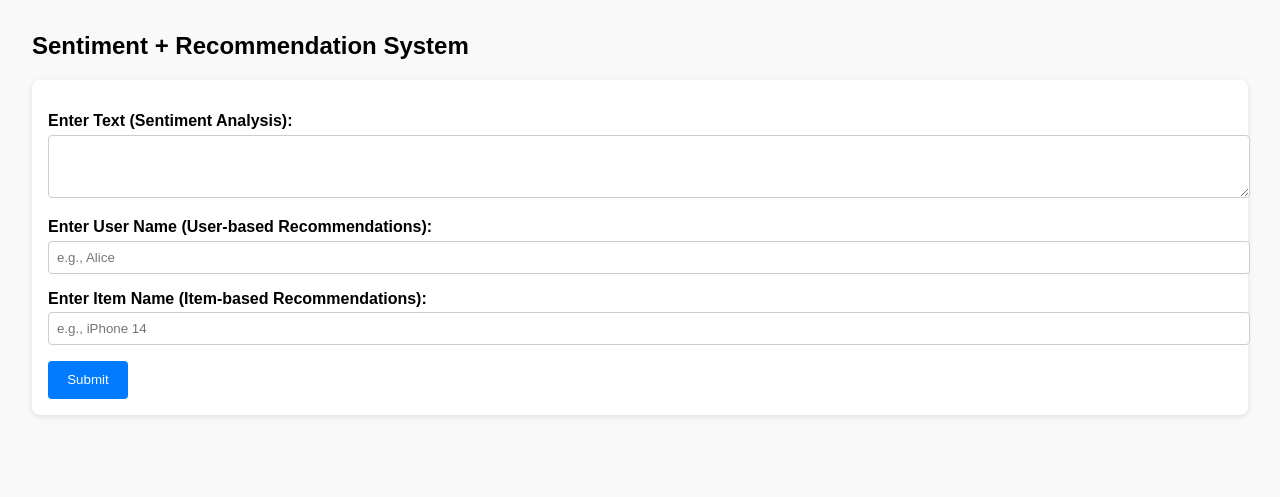
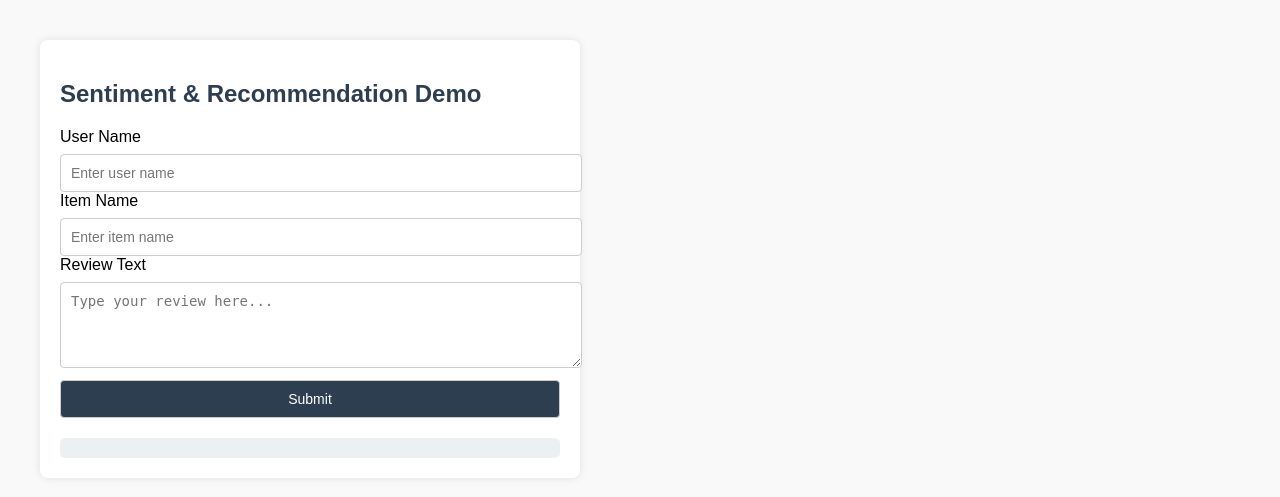
Before and after one commit to RohitKini/CapstoneProject, a Flask app: page / in a window 1280 px wide. Shown: the top 497 px of the page. Run offline with Flask 2, Linux system fonts and the light colour scheme; parts of the project's set-up code (start-up, migrations or seed data) failed here and were passed over.

Commit message:
new refine code

```diff
--- a/app.py
+++ b/app.py
@@ -28,23 +28,41 @@ def index():
 @app.route("/api/predict", methods=["POST"])
 def predict():
     data = request.json or request.form
-    text = (data.get("text") or "").strip()
+
     user_name = (data.get("user") or "").strip().lower()
     item_name = (data.get("item") or "").strip().lower()
+    review_text = (data.get("review") or "").strip().lower()
 
     # --- Sentiment ---
     sentiment = {"label": "neutral", "prob_positive": None}
-    if text:
-        vec = TFIDF.transform([text])
-        pred = RF_MODEL.predict(vec)[0]
-        prob = float(RF_MODEL.predict_proba(vec)[0][1]) if hasattr(RF_MODEL, "predict_proba") else None
-        sentiment = {"label": "positive" if pred == 1 else "negative", "prob_positive": prob}
+
+    if review_text:
+        try:
+            vec = TFIDF.transform([review_text])
+            pred = RF_MODEL.predict(vec)[0]
+
+            prob = None
+            if hasattr(RF_MODEL, "predict_proba"):
+                probs = RF_MODEL.predict_proba(vec)[0]
+                if 1 in RF_MODEL.classes_:
+                    pos_index = list(RF_MODEL.classes_).index(1)
+                    prob = float(probs[pos_index])
+
+            sentiment = {
+                "label": "positive" if pred == 1 else "negative",
+                "prob_positive": prob
+            }
+        except Exception as e:
+            sentiment = {"label": "error", "prob_positive": None, "message": str(e)}
 
     # --- Dynamic Recommendations ---
     recs_dict = {}
 
-    # User-based recommendations
-    user_id = next((uid for uid, info in USER_META.items() if info.get("name", "").lower() == user_name), None)
+    # User-based recommendations (contains instead of exact match)
+    user_id = next(
+        (uid for uid, info in USER_META.items() if user_name in info.get("username", "").lower()),
+        None
+    )
     if user_id and user_id in USER_ITEM.index:
         user_row = USER_ITEM.loc[user_id]
         liked = user_row[user_row >= 4].index.tolist()
@@ -55,10 +73,16 @@ def predict():
             scores[list(user_row[user_row > 0].index)] = -1
             scores = scores.sort_values(ascending=False).head(10)
             for idx in scores.index:
-                recs_dict[idx] = {"score": float(scores.loc[idx]), "title": META.get(idx, {}).get("name", str(idx))}
+                recs_dict[idx] = {
+                    "score": float(scores.loc[idx]),
+                    "title": META.get(idx, {}).get("name", str(idx))
+                }
 
-    # Item-based recommendations
-    item_id = next((iid for iid, info in META.items() if info.get("name", "").lower() == item_name), None)
+    # Item-based recommendations (contains instead of exact match)
+    item_id = next(
+        (iid for iid, info in META.items() if item_name in info.get("name", "").lower()),
+        None
+    )
     if item_id and item_id in ITEM_SIM.columns:
         scores = ITEM_SIM[item_id].sort_values(ascending=False).head(6)
         for idx in scores.index:
@@ -66,16 +90,23 @@ def predict():
                 if idx in recs_dict:
                     recs_dict[idx]["score"] += float(scores.loc[idx])
                 else:
-                    recs_dict[idx] = {"score": float(scores.loc[idx]), "title": META.get(idx, {}).get("name", str(idx))}
+                    recs_dict[idx] = {
+                        "score": float(scores.loc[idx]),
+                        "title": META.get(idx, {}).get("name", str(idx))
+                    }
 
     # Fallback popular items
     if not recs_dict:
         avg = USER_ITEM.replace(0, float("nan")).mean().sort_values(ascending=False).head(5)
         for i in avg.index:
-            recs_dict[i] = {"score": float(avg.loc[i]), "title": META.get(i, {}).get("name", str(i))}
+            recs_dict[i] = {
+                "score": float(avg.loc[i]),
+                "title": META.get(i, {}).get("name", str(i))
+            }
 
     recs = sorted(recs_dict.values(), key=lambda x: x["score"], reverse=True)[:5]
 
     return jsonify({"sentiment": sentiment, "recommendations": recs, "mode": "dynamic"})
 
-if __name__ == "__main__": app.run(debug=True, host="0.0.0.0", port=5000)
+if __name__ == "__main__":
+    app.run(debug=True, host="0.0.0.0", port=5000)
--- a/templates/index.html
+++ b/templates/index.html
@@ -1,74 +1,98 @@
 <!DOCTYPE html>
 <html lang="en">
 <head>
-<meta charset="UTF-8">
-<title>Sentiment + Recommendation Demo</title>
-<style>
-body { font-family: Arial; margin: 2rem; background: #f9f9f9; }
-form { margin-bottom: 2rem; padding: 1rem; background: #fff; border-radius: 8px; box-shadow: 0 2px 6px rgba(0,0,0,0.1);}
-label { display:block; margin-top:1rem; font-weight:bold; }
-input, textarea { width:100%; padding:0.5rem; margin-top:0.3rem; border:1px solid #ccc; border-radius:4px;}
-button { margin-top:1rem; padding:0.7rem 1.2rem; border:none; background:#007BFF; color:#fff; border-radius:4px; cursor:pointer;}
-button:hover { background:#0056b3; }
-#results { margin-top: 2rem; }
-table { width:100%; border-collapse: collapse; margin-top:1rem;}
-th, td { border:1px solid #ccc; padding:0.5rem; text-align:left; }
-th { background:#eee; }
-</style>
-<script>
-async function sendRequest(event){
-    event.preventDefault();
-    const text = document.getElementById("text").value;
-    const user = document.getElementById("user").value;
-    const item = document.getElementById("item").value;
-    const payload = { text, user, item };
-
-    const res = await fetch("/api/predict", {
-        method: "POST",
-        headers: { "Content-Type":"application/json" },
-        body: JSON.stringify(payload)
-    });
-    const data = await res.json();
-    displayResults(data);
-}
-
-function displayResults(data){
-    const sentimentDiv = document.getElementById("sentiment");
-    sentimentDiv.innerHTML = `<strong>Sentiment:</strong> ${data.sentiment.label}
-    ${data.sentiment.prob_positive !== null ? `(Probability: ${data.sentiment.prob_positive.toFixed(2)})` : ""}`;
-
-    const tableDiv = document.getElementById("recommendations");
-    if(data.recommendations.length){
-        let html = `<table><tr><th>Title</th><th>Score</th></tr>`;
-        data.recommendations.forEach(r => {
-            html += `<tr><td>${r.title}</td><td>${r.score.toFixed(2)}</td></tr>`;
-        });
-        html += `</table>`;
-        tableDiv.innerHTML = html;
-    } else {
-        tableDiv.innerHTML = "No recommendations available.";
+  <meta charset="UTF-8">
+  <title>AI Sentiment & Recommendations</title>
+  <style>
+    body {
+      font-family: Arial, sans-serif;
+      margin: 40px;
+      background: #f9f9f9;
     }
-}
-</script>
+    h2 { color: #2c3e50; }
+    .box {
+      background: white;
+      padding: 20px;
+      border-radius: 8px;
+      box-shadow: 0 0 8px rgba(0,0,0,0.1);
+      max-width: 500px;
+    }
+    input, textarea, button {
+      width: 100%;
+      margin-top: 8px;
+      padding: 10px;
+      border-radius: 4px;
+      border: 1px solid #ccc;
+      font-size: 14px;
+    }
+    button {
+      background: #2c3e50;
+      color: white;
+      cursor: pointer;
+    }
+    button:hover {
+      background: #34495e;
+    }
+    .result {
+      margin-top: 20px;
+      padding: 10px;
+      background: #ecf0f1;
+      border-radius: 5px;
+      font-size: 14px;
+    }
+  </style>
 </head>
 <body>
-<h2>Sentiment + Recommendation System</h2>
-<form onsubmit="sendRequest(event)">
-<label for="text">Enter Text (Sentiment Analysis):</label>
-<textarea id="text" rows="3"></textarea>
+  <div class="box">
+    <h2>Sentiment & Recommendation Demo</h2>
+    <form id="predictForm">
+      <label>User Name</label>
+      <input type="text" name="user" placeholder="Enter user name" >
 
-<label for="user">Enter User Name (User-based Recommendations):</label>
-<input type="text" id="user" placeholder="e.g., Alice">
+      <label>Item Name</label>
+      <input type="text" name="item" placeholder="Enter item name" >
 
-<label for="item">Enter Item Name (Item-based Recommendations):</label>
-<input type="text" id="item" placeholder="e.g., iPhone 14">
+      <label>Review Text</label>
+      <textarea name="review" rows="4" placeholder="Type your review here..."></textarea>
 
-<button type="submit">Submit</button>
-</form>
+      <button type="submit">Submit</button>
+    </form>
 
-<div id="results">
-<div id="sentiment"></div>
-<div id="recommendations"></div>
-</div>
+    <div id="output" class="result"></div>
+  </div>
+
+  <script>
+    document.getElementById("predictForm").addEventListener("submit", async function(e) {
+      e.preventDefault();
+      const form = e.target;
+      const data = {
+        user: form.user.value,
+        item: form.item.value,
+        review: form.review.value
+      };
+      document.getElementById("output").innerHTML = "⏳ Processing...";
+
+      const res = await fetch("/api/predict", {
+        method: "POST",
+        headers: { "Content-Type": "application/json" },
+        body: JSON.stringify(data)
+      });
+      const json = await res.json();
+
+      let html = `<h3>Sentiment Analysis</h3>`;
+      html += `<p><b>Label:</b> ${json.sentiment.label}</p>`;
+      if (json.sentiment.prob_positive !== null) {
+        html += `<p><b>Probability Positive:</b> ${(json.sentiment.prob_positive * 100).toFixed(2)}%</p>`;
+      }
+
+      html += `<h3>Recommended Items</h3><ul>`;
+      json.recommendations.forEach(r => {
+        html += `<li>${r.title} (score: ${r.score.toFixed(2)})</li>`;
+      });
+      html += `</ul>`;
+
+      document.getElementById("output").innerHTML = html;
+    });
+  </script>
 </body>
 </html>
```
Also changed, not shown: train_n_pickle.py (+62 -11 lines), 4 other files.
